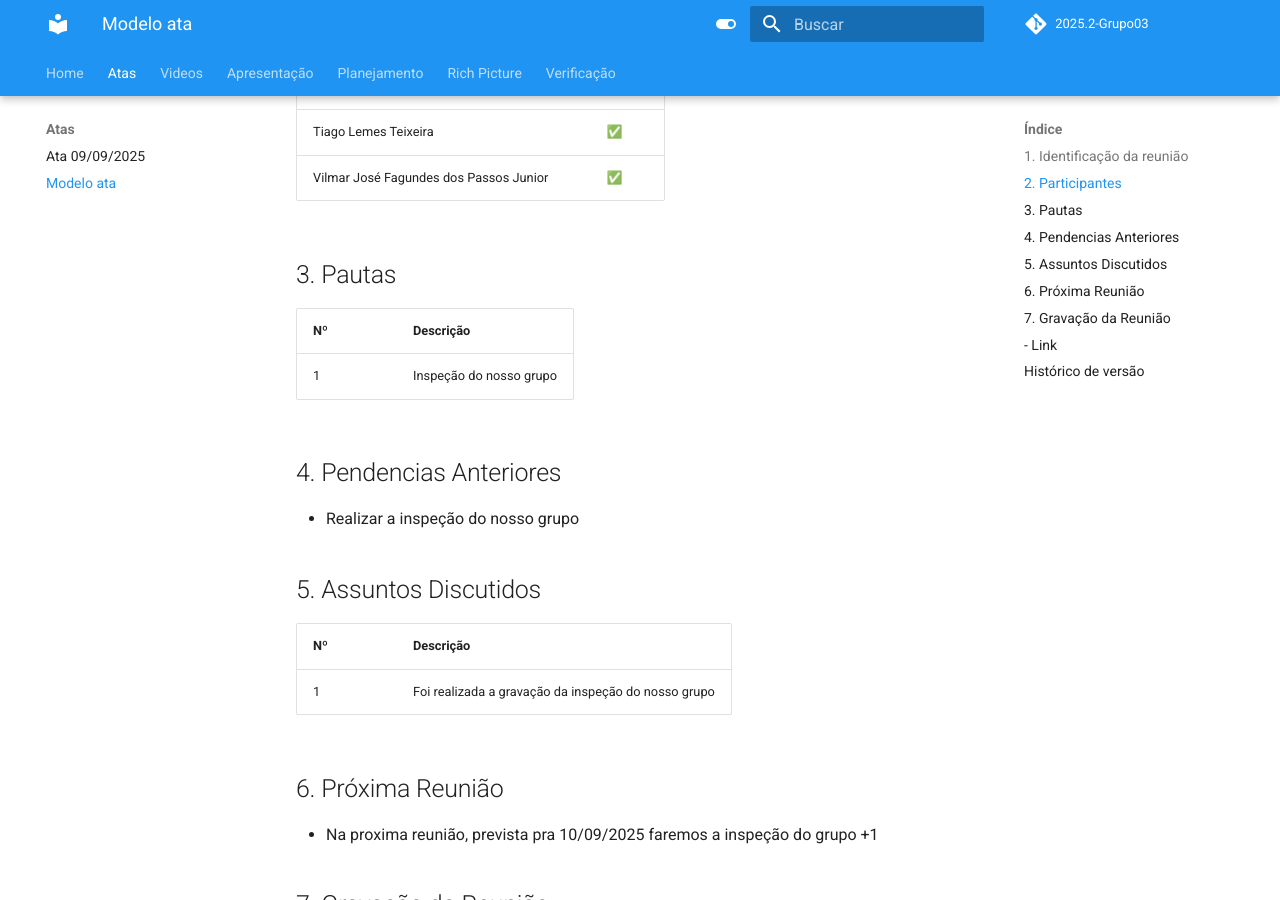
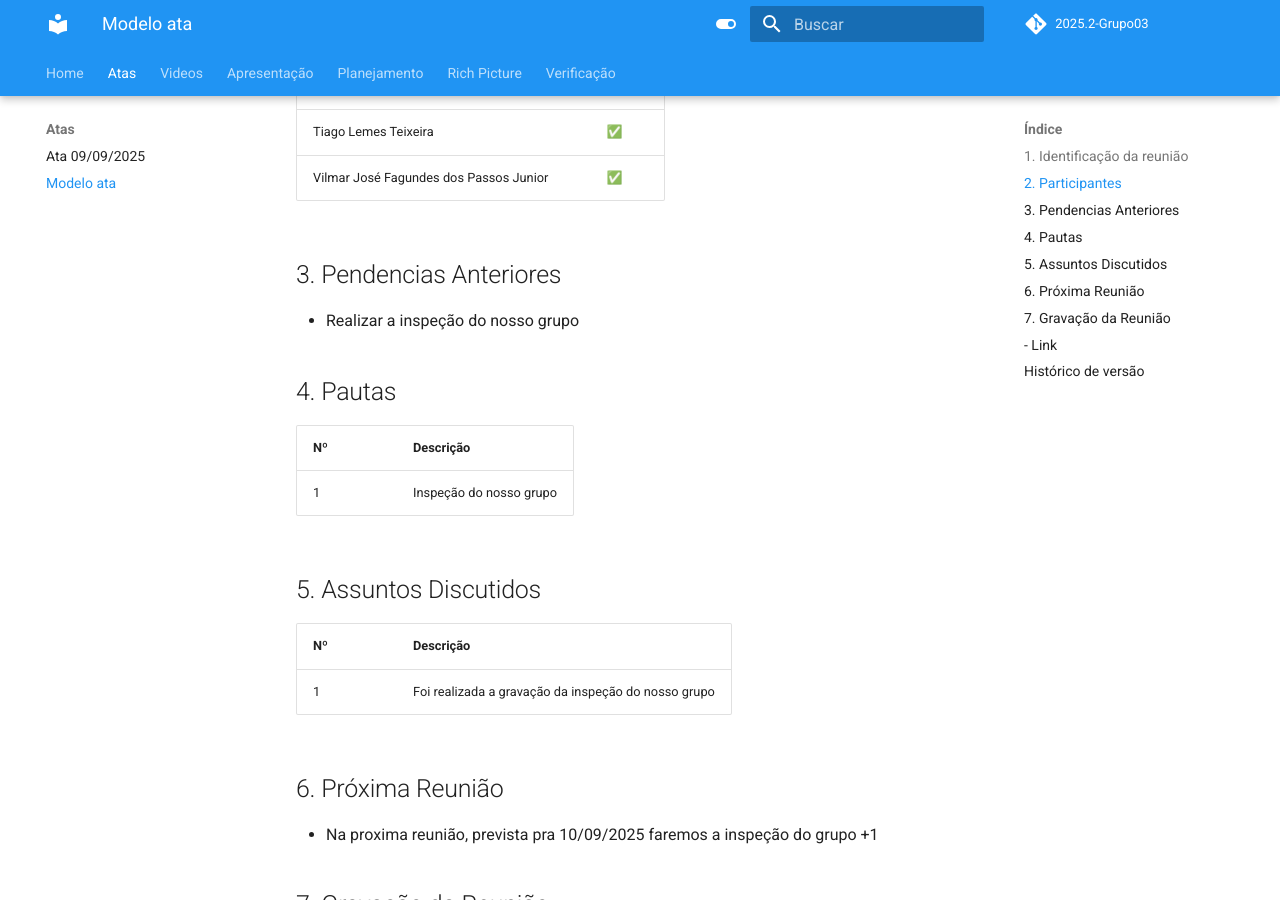
Before and after one commit to Requisitos-de-Software/2025.2-Grupo03, an MkDocs documentation site: the page built from docs/Atas/ata09-09-2025_2.md, in a window 1280 px wide and 900 px high, scrolled down 693 px. Built offline with MkDocs 1.6.1 and Material for MkDocs 9.7.7, drawn with Linux system fonts in a browser that asks for light colours; comment, search, counter and statistics services are not loaded.

Commit message:
correcao no modelo da ata

```diff
--- a/docs/Atas/ata09-09-2025_2.md
+++ b/docs/Atas/ata09-09-2025_2.md
@@ -19,15 +19,15 @@
 | Tiago Lemes Teixeira                    | ✅        |
 | Vilmar José Fagundes dos Passos Junior  | ✅        |
 
-## 3. Pautas
+## 3. Pendencias Anteriores
+
+- Realizar a inspeção do nosso grupo
+
+## 4. Pautas
 
 | Nº | Descrição                                   |
 |----|---------------------------------------------|
 | 1  | Inspeção do nosso grupo       |
-
-## 4. Pendencias Anteriores
-
-- Realizar a inspeção do nosso grupo
 
 ## 5. Assuntos Discutidos
 
```
Also changed, not shown: docs/Atas/ata09-09-2025_1.md (+5 -5 lines).
